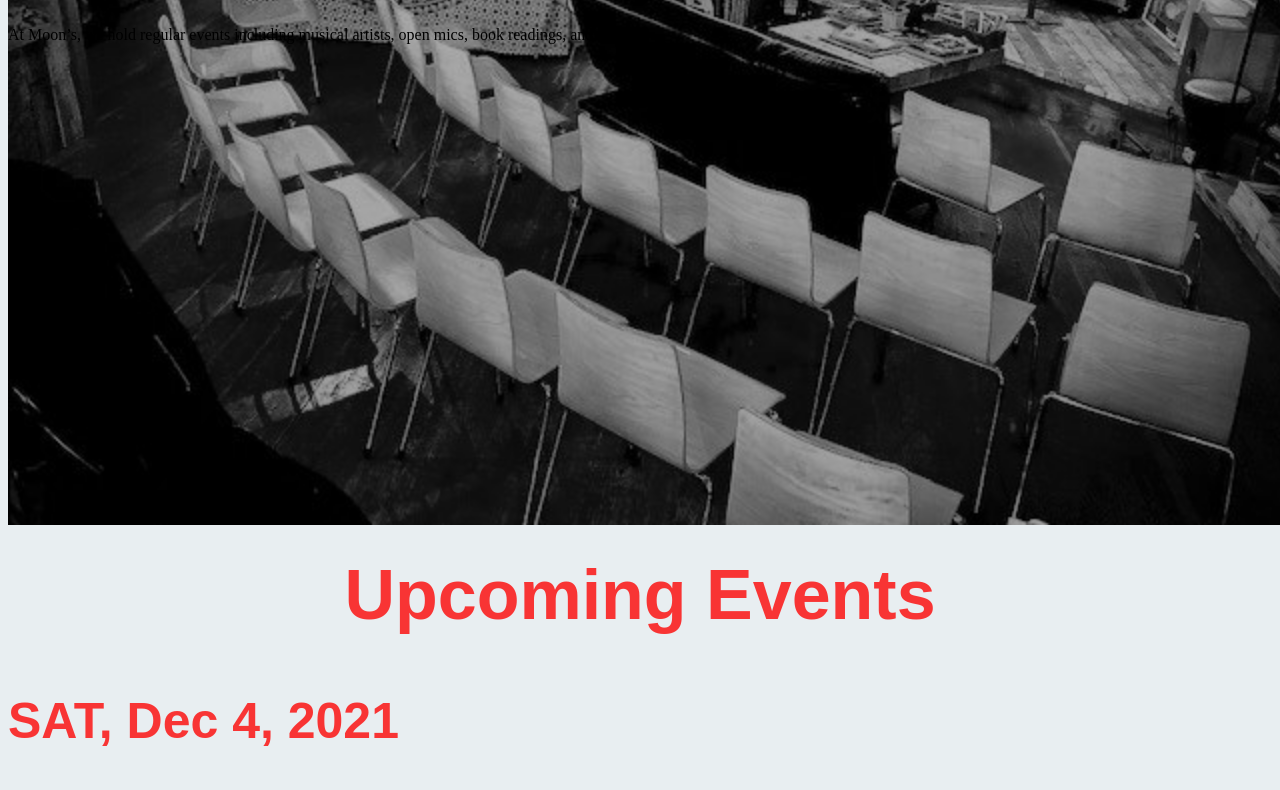
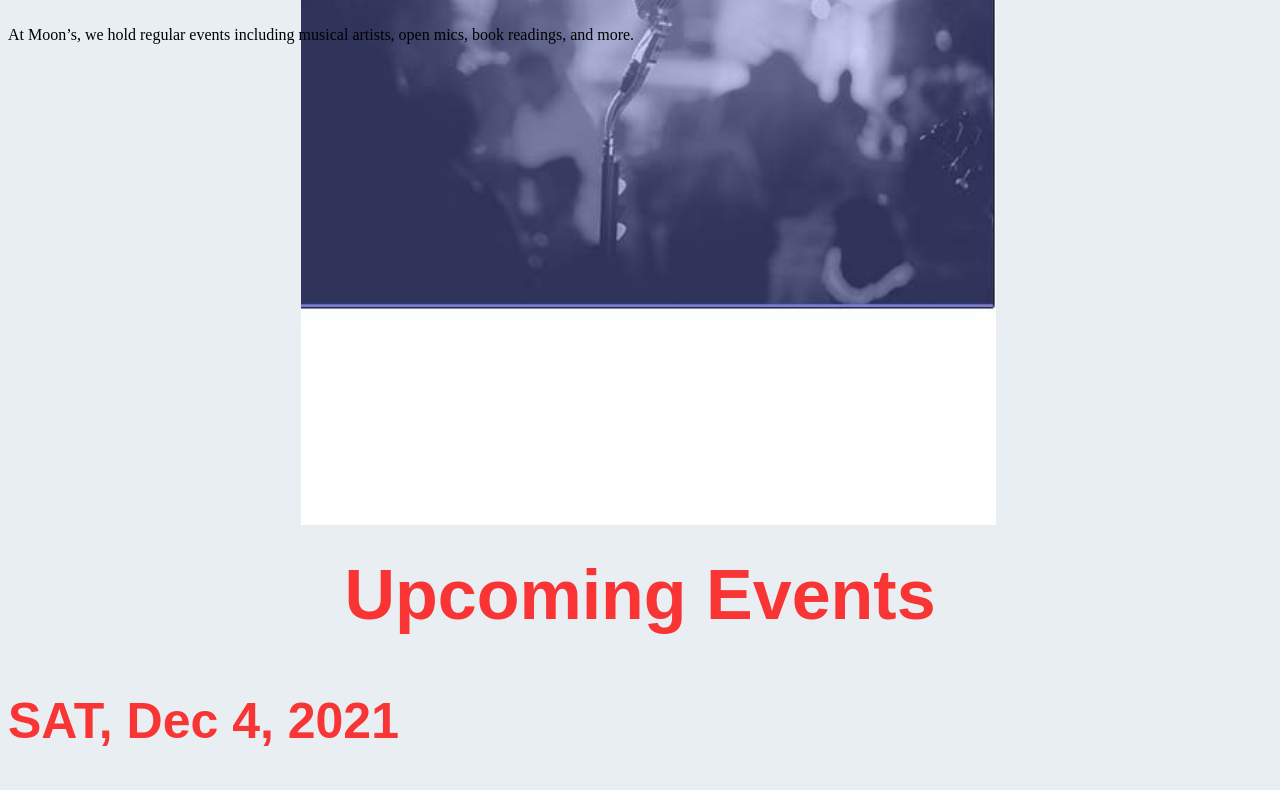
Before and after one commit to nic-dgl103-f21-dlu/websiteproject-GGahagan27, a plain HTML site: page page_3.html in a window 1280 px wide. Shown: the part 383-1173 px from the top of the page. Drawn offline with Linux system fonts and the light colour scheme.

Commit message:
Expiremented with the Events Header photo

```diff
--- a/style.css
+++ b/style.css
@@ -28,14 +28,14 @@ header {background-color:#e8eef1;
 
 }
 .header3 {
-  background-image: url(images/events_bw.jpg);
+  background-image: url(images/events_transparent.jpg);
   background-repeat: no-repeat;
   background-position: center;
   background-attachment: fixed;
-  background-size: cover;
+  background-size: contain;
 
 }
-.header4 {
+.header4
   background-image: url(images/background_4.jpg);
   background-repeat: no-repeat;
   background-position: center;
```
Also changed, not shown: images/events_transparent.jpg (added), 3 other files.
